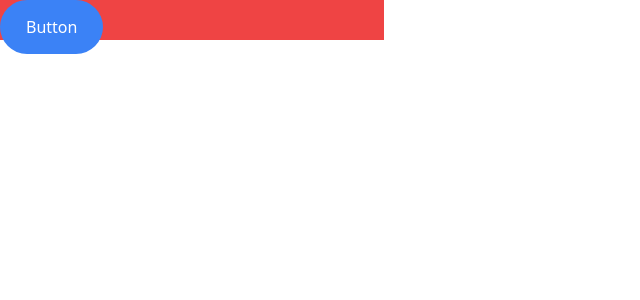
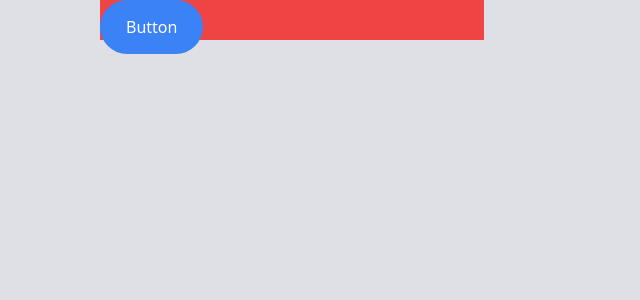
Before and after one commit to root9464/Hakaton_Ekoton, a React (Vite) app in the folder Frontend/: page / in a window 1280 px wide. Shown: the top 300 px of the page, without its empty margins (0-640 px from the left). Built offline with nearby package versions, Linux system fonts and the light colour scheme.

Commit message:
change styles

```diff
--- a/Frontend/src/index.css
+++ b/Frontend/src/index.css
@@ -1,6 +1,7 @@
 @tailwind base;
 @tailwind components;
 @tailwind utilities;
+
 @layer base {
   :root {
     --background: 0 0% 100%;
@@ -29,6 +30,7 @@
     --chart-5: 27 87% 67%;
     --radius: 0.5rem
   }
+
   .dark {
     --background: 240 10% 3.9%;
     --foreground: 0 0% 98%;
@@ -56,11 +58,13 @@
     --chart-5: 340 75% 55%
   }
 }
+
 @layer base {
   * {
     @apply border-border;
   }
+
   body {
-    @apply bg-background text-foreground;
+    @apply bg-Bg text-foreground px-[100px];
   }
 }
```
